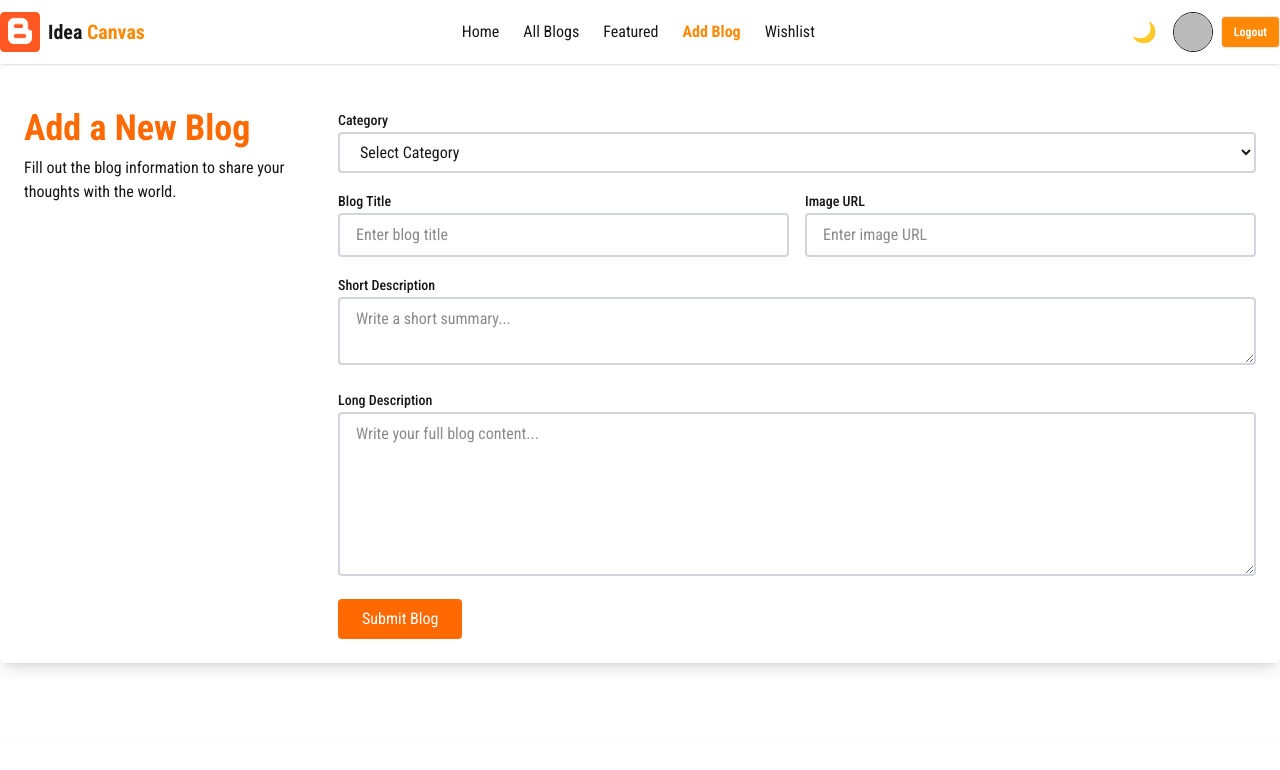
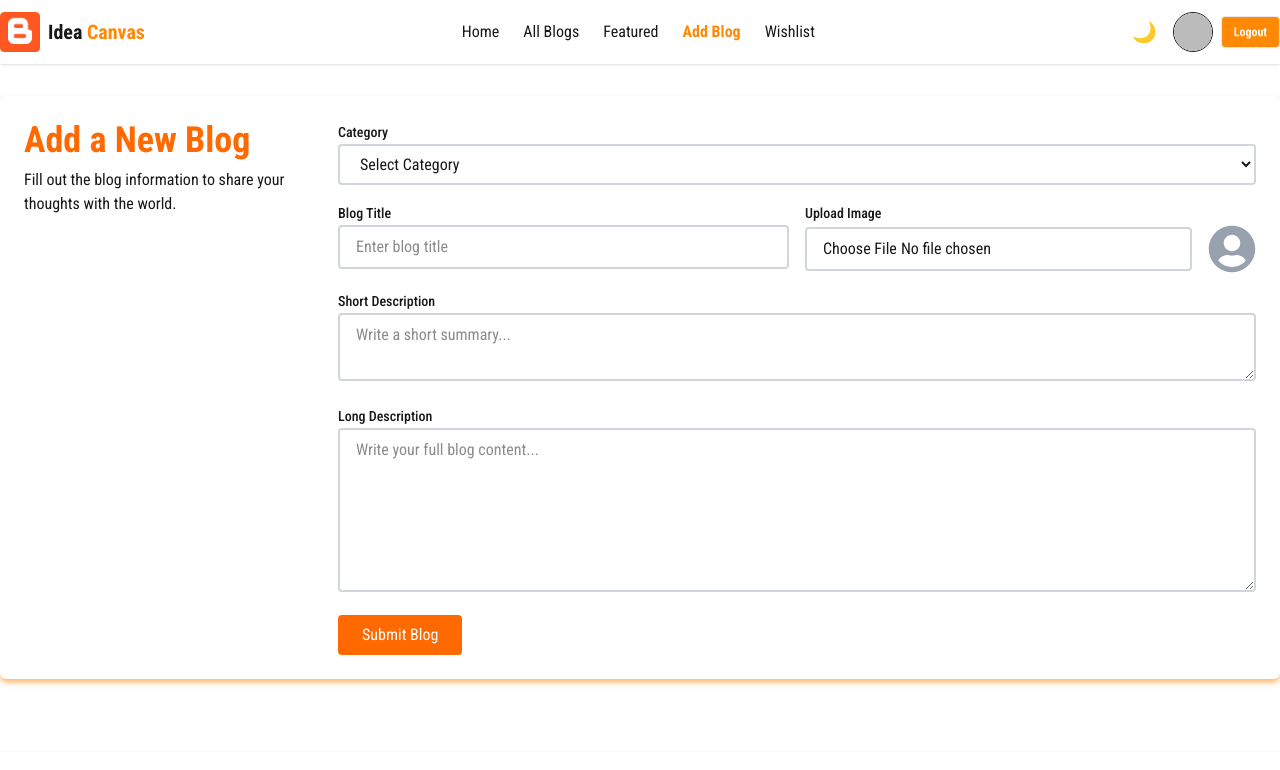
Before and after one commit to SohanurRahman007/assignment-11-idea-canvas-client-polishing, a React (Vite) app: page /addBlog in a window 1280 px wide. Shown: the top 770 px of the page. Built offline with nearby package versions, Linux system fonts and the light colour scheme; no server answers; sample sign-in values are in the browser's storage.

Commit message:
addblog polishing done

```diff
--- a/src/pages/AddBlog/AddBlog.jsx
+++ b/src/pages/AddBlog/AddBlog.jsx
@@ -1,20 +1,24 @@
-// AddBlog.jsx
 import React, { useContext, useState } from "react";
 import axios from "axios";
 import toast from "react-hot-toast";
 import { AuthContext } from "../../provider/AuthProvider";
 import { Helmet } from "react-helmet-async";
+import { FaUserCircle } from "react-icons/fa"; // Import the user icon
 
 const AddBlog = () => {
   const { user } = useContext(AuthContext);
-  // console.log(user.accessToken);
   const [formData, setFormData] = useState({
     title: "",
-    image: "",
+    image: "", // This will store the ImgBB URL after upload
     category: "",
     shortDescription: "",
     longDescription: "",
   });
+  const [isUploading, setIsUploading] = useState(false);
+  const [previewUrl, setPreviewUrl] = useState(""); // State for local image preview
+
+  // Access the API key using import.meta.env for browser compatibility
+  const imgbbApiKey = import.meta.env.VITE_IMGBB_API_KEY;
 
   const handleChange = (e) => {
     const { name, value } = e.target;
@@ -24,8 +28,60 @@ const AddBlog = () => {
     }));
   };
 
+  const handleImageUpload = async (e) => {
+    const file = e.target.files[0];
+    if (!file) return;
+
+    // Create a local URL for instant preview
+    setPreviewUrl(URL.createObjectURL(file));
+
+    if (!imgbbApiKey) {
+      toast.error(
+        "ImgBB API key is missing. Please check your .env.local file."
+      );
+      return;
+    }
+
+    setIsUploading(true);
+    const toastId = toast.loading("Uploading image...");
+
+    try {
+      // Create FormData to send the image file
+      const uploadFormData = new FormData();
+      uploadFormData.append("image", file);
+
+      // Make the API request to ImgBB using the environment variable
+      const response = await axios.post(
+        `https://api.imgbb.com/1/upload?key=${imgbbApiKey}`,
+        uploadFormData
+      );
+
+      // Get the image URL from the response and update the form state
+      const imageUrl = response.data.data.url;
+      setFormData((prev) => ({
+        ...prev,
+        image: imageUrl,
+      }));
+
+      toast.success("Image uploaded successfully!", { id: toastId });
+    } catch (error) {
+      console.error("Image upload failed:", error);
+      toast.error("❌ Failed to upload image.", { id: toastId });
+      // Clear preview and form image if upload fails
+      setPreviewUrl("");
+      setFormData((prev) => ({ ...prev, image: "" }));
+    } finally {
+      setIsUploading(false);
+    }
+  };
+
   const handleSubmit = async (e) => {
     e.preventDefault();
+
+    // Check if an image has been uploaded
+    if (!formData.image) {
+      return toast.error("Please upload an image first.");
+    }
 
     try {
       const blogData = {
@@ -41,6 +97,7 @@ const AddBlog = () => {
         blogData
       );
       toast.success("Blog added successfully!");
+      // Reset form fields and preview after successful submission
       setFormData({
         title: "",
         image: "",
@@ -48,6 +105,7 @@ const AddBlog = () => {
         shortDescription: "",
         longDescription: "",
       });
+      setPreviewUrl("");
     } catch (err) {
       toast.error("❌ Failed to add blog");
       console.error(err);
@@ -55,7 +113,7 @@ const AddBlog = () => {
   };
 
   return (
-    <section className="mt-5 mb-5">
+    <section className="mt-8 mb-8">
       <Helmet>
         <title>Add Blog | Idea Canvas</title>
       </Helmet>
@@ -63,7 +121,7 @@ const AddBlog = () => {
         onSubmit={handleSubmit}
         className="container flex flex-col mx-auto space-y-12"
       >
-        <fieldset className="grid grid-cols-4 gap-6 p-6 rounded-md shadow-lg transition-colors">
+        <fieldset className="grid grid-cols-4 gap-6 p-6 rounded-md shadow-orange-300 shadow-md transition-colors">
           <div className="space-y-2 col-span-full lg:col-span-1">
             <h2 className="text-2xl md:text-3xl lg:text-4xl font-bold text-orange-500">
               Add a New Blog
@@ -129,21 +187,31 @@ const AddBlog = () => {
               />
             </div>
 
-            {/* Image */}
+            {/* Image Upload with Preview */}
             <div className="col-span-full sm:col-span-3">
-              <label htmlFor="image" className="text-sm font-medium">
-                Image URL
+              <label htmlFor="image-upload" className="text-sm font-medium">
+                Upload Image
               </label>
-              <input
-                id="image"
-                name="image"
-                type="text"
-                placeholder="Enter image URL"
-                value={formData.image}
-                onChange={handleChange}
-                className="w-full px-4 py-2 rounded-sm bg-base-100 border-2 border-gray-300 focus:outline-none focus:border-orange-500"
-                required
-              />
+              <div className="flex items-center gap-4">
+                <input
+                  id="image-upload"
+                  name="image"
+                  type="file"
+                  accept="image/*"
+                  onChange={handleImageUpload}
+                  className="flex-1 px-4 py-2 rounded-sm bg-base-100 border-2 border-gray-300 focus:outline-none focus:border-orange-500"
+                />
+                {/* Image Preview or Placeholder Icon */}
+                {previewUrl ? (
+                  <img
+                    src={previewUrl}
+                    alt="Preview"
+                    className="h-12 w-12 rounded-md object-cover"
+                  />
+                ) : (
+                  <FaUserCircle className="h-12 w-12 text-gray-400" />
+                )}
+              </div>
             </div>
 
             {/* Short Description */}
@@ -183,9 +251,14 @@ const AddBlog = () => {
             <div className="col-span-full">
               <button
                 type="submit"
-                className="bg-orange-500 text-white px-6 py-2 rounded hover:bg-orange-700 transition cursor-pointer"
+                disabled={isUploading}
+                className={`text-white px-6 py-2 rounded transition cursor-pointer ${
+                  isUploading
+                    ? "bg-gray-400"
+                    : "bg-orange-500 hover:bg-orange-700"
+                }`}
               >
-                Submit Blog
+                {isUploading ? "Uploading..." : "Submit Blog"}
               </button>
             </div>
           </div>
```
